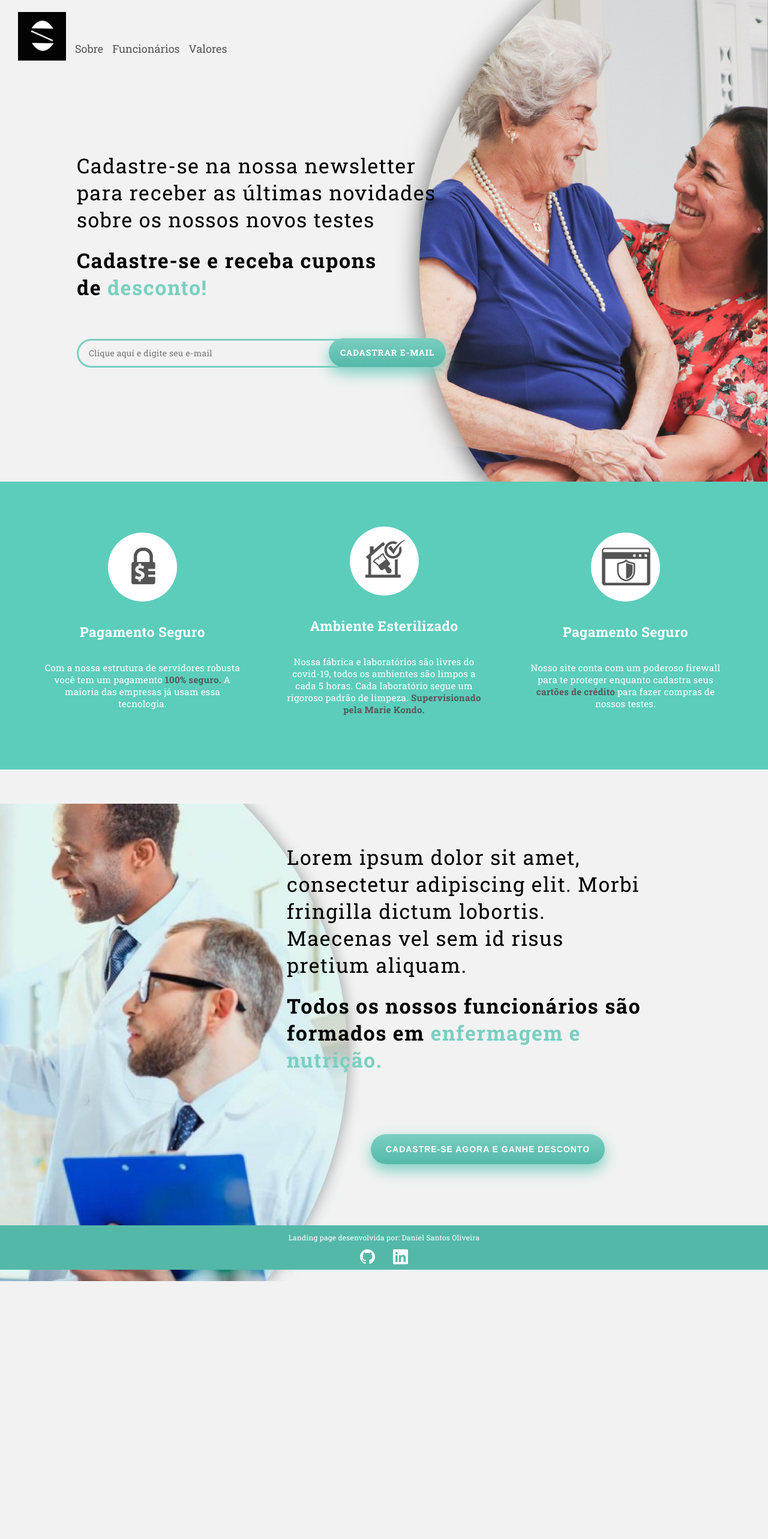
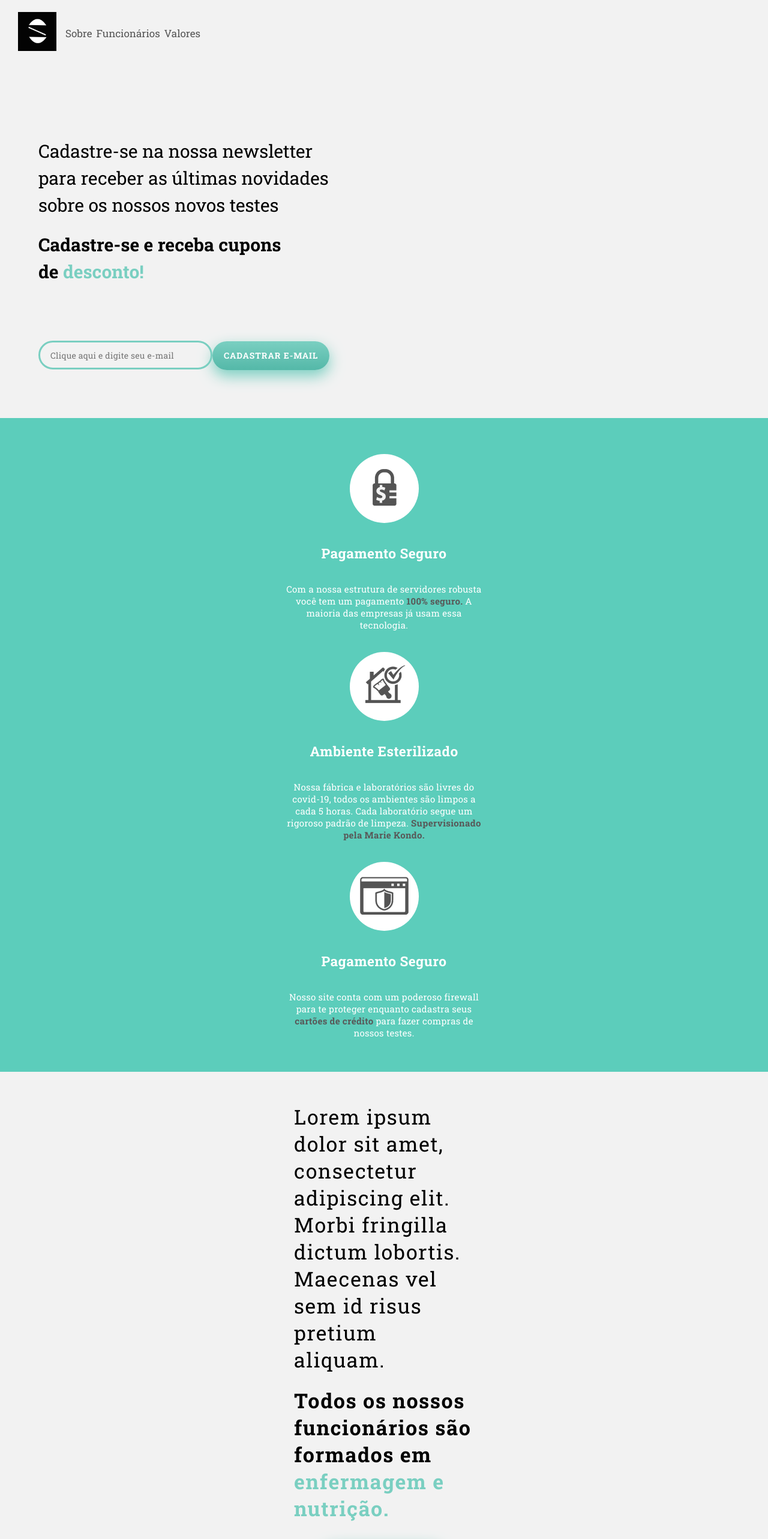
Before and after one commit to danielh-oliveira/LandingPage-Vacinas, a React (Create React App) app: page / in a window 1280 px wide. Shown: the top 2566 px of the page at 60% size. Before the commit the page ends 2140 px from the top, so only its background shows below. Built offline with nearby package versions, Linux system fonts and the light colour scheme.

Commit message:
Pronto e responsivo falta localstorage

```diff
--- a/src/Components/Cient/styled.js
+++ b/src/Components/Cient/styled.js
@@ -21,6 +21,17 @@ export const divCien = styled.div`
     & > div > h1:nth-child(2) {
         font-weight: bold;
     }
+
+    @media (max-width: 1460px) {
+        justify-content: center;
+        margin: 0 0 110px 0;
+
+        & > div {
+            max-width: 300px;
+            max-height: auto;
+            margin: 30px 0 0 0;
+        }
+    }
 `
 
 export const buttonCien = styled.button`
@@ -43,6 +54,17 @@ export const buttonCien = styled.button`
     line-height: 18px;
     letter-spacing: 0.07em;
     color: #FFFFFF;
+
+    @media (max-width: 1460px) {
+        width: 200px;
+        height: 40px;
+        font-size: 10px;
+        line-height: 14px;
+        letter-spacing: 0;
+        padding: 4px 0 0 0;
+        margin: 10px 0 0 16%;
+    }
+
 `
 
 export const divFotoCien = styled.div`
@@ -54,6 +76,11 @@ export const divFotoCien = styled.div`
     @media (max-width: 1665px) and (min-width: 1430px) {
         top: 1200px;
     }
+
+    @media (max-width: 1460px) {
+        display: none;
+    }
+
 `
 
 export const SpanCor = styled.span`
--- a/src/Components/Desc/styled.js
+++ b/src/Components/Desc/styled.js
@@ -12,6 +12,17 @@ export const divDesc = styled.div`
     display: flex;
     justify-content: space-evenly;
     align-items: center;
+
+    @media (max-width: 1460px) {
+        flex-direction: column;
+        margin-top: 80px;
+        height: auto;
+        padding: 40px 0 40px 0;
+
+        display: flex;
+        justify-content: center;
+        align-items: center;
+    }
 `
 
 export const desc = styled.div`
@@ -23,6 +34,10 @@ export const desc = styled.div`
         margin-bottom: 35px;
     }
     z-index: 1;
+
+    @media (max-width: 1460px) {
+        margin-top: 20px;
+    }
 `
 
 export const divCirculo = styled.div`
--- a/src/Components/Header/styled.js
+++ b/src/Components/Header/styled.js
@@ -13,7 +13,7 @@ export const container = styled.div`
         margin-top: 20px;
         margin-left: 30px;
         & > div > img {
-            width: 5rem;
+            width: 4rem;
         }
     }
 
@@ -25,7 +25,7 @@ export const ul = styled.ul`
 
     @media (max-width: 1460px) {
         padding-left: 15px;
-        padding-top: 10px
+        padding-top: 0;
     }
 `
 
@@ -45,8 +45,9 @@ export const li = styled.li`
     cursor: pointer;
 
     @media (max-width: 1460px) {
-        margin-right: 15px;
-        font-size: 18px;
+        padding-top:5px;
+        margin-right: 7px;
+        font-size: 17px;
         line-height: 30px;
         color: #545454;
         &:first-child {
--- a/src/pages/Home/styled.js
+++ b/src/pages/Home/styled.js
@@ -3,6 +3,10 @@ import styled from 'styled-components';
 export const containerHome = styled.div`
     margin-left: 10%;
     margin-top: 11%;
+
+    @media (max-width: 1460px) {
+        margin: 11% 5% 0 5%;
+    }
 `
 
 export const H1home = styled.h1`
@@ -12,6 +16,11 @@ export const H1home = styled.h1`
     line-height: 45px;
     letter-spacing: 0.045em;
     color: #000000;
+
+    @media (max-width: 1460px) {
+        font-size: 30px;
+        letter-spacing: 0;
+    }
 `
 
 export const H1homeNegrito = styled.h1`
@@ -22,6 +31,11 @@ export const H1homeNegrito = styled.h1`
     letter-spacing: 0.045em;
     color: #000000;
     font-weight: bold;
+
+    @media (max-width: 1460px) {
+        font-size: 30px;
+        letter-spacing: 0;
+    }
 `
 
 export const divFotoFilha = styled.div`
@@ -29,6 +43,10 @@ export const divFotoFilha = styled.div`
     right: 0;
     top: 0;
     z-index: -100;
+
+    @media (max-width: 1460px) {
+        display: none;
+    }
 `
 export const imgBorda = styled.img`
     z-index: -10;
@@ -51,6 +69,10 @@ export const input = styled.input`
     color: #585858;
 
     text-indent: 15px;
+
+    @media (max-width: 1460px) {
+        width: 280px;
+    }
 `
 export const button = styled.button`
     border-radius: 40px;
@@ -76,6 +98,12 @@ export const button = styled.button`
     line-height: 18px;
     letter-spacing: 0.07em;
     color: #FFFFFF;
+
+    @media (max-width: 1460px) {
+        width: 195px;
+        position: inherit;
+        margin: 30px 0 0 0;
+    }
 `
 
 export const divEmail = styled.div`
```
